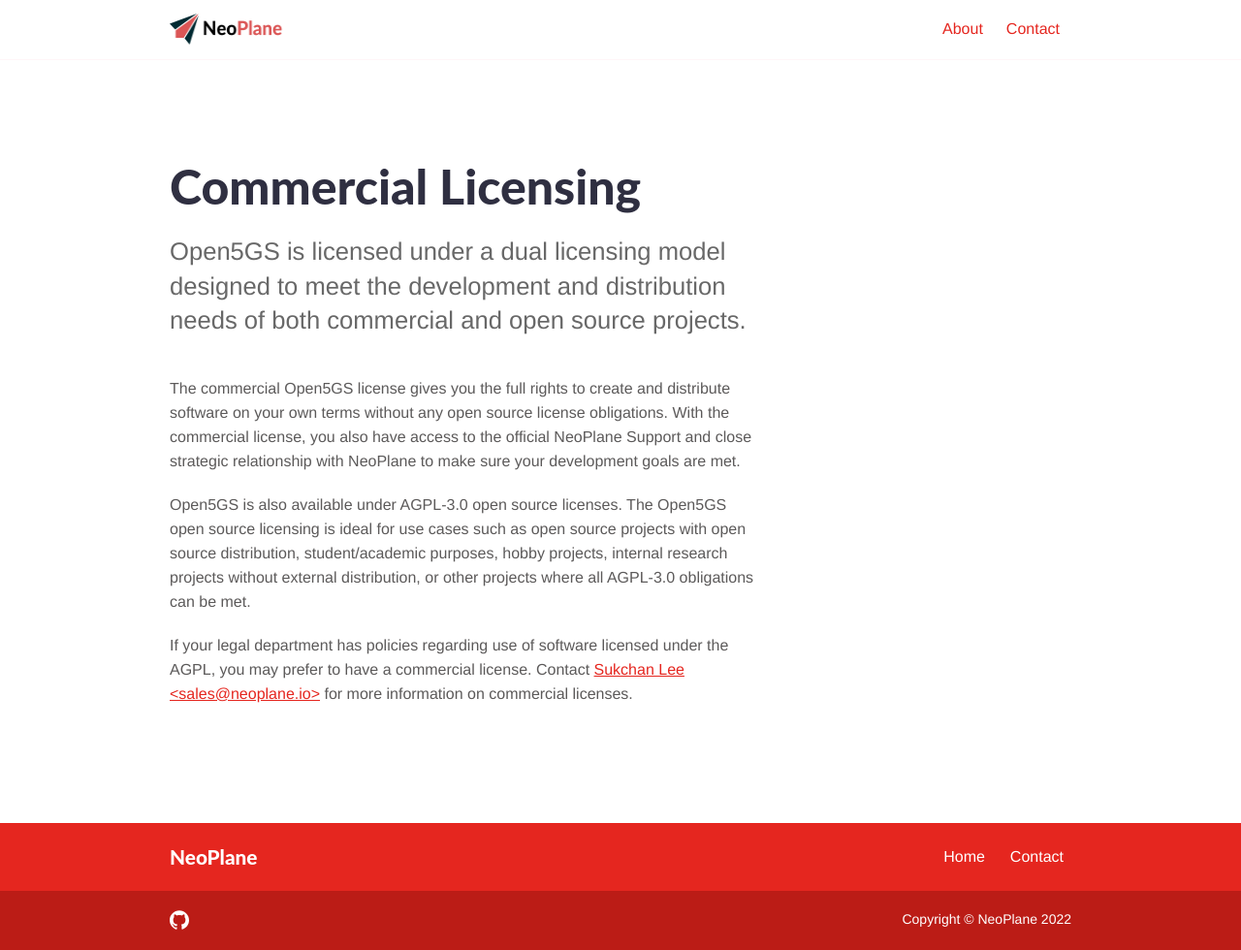
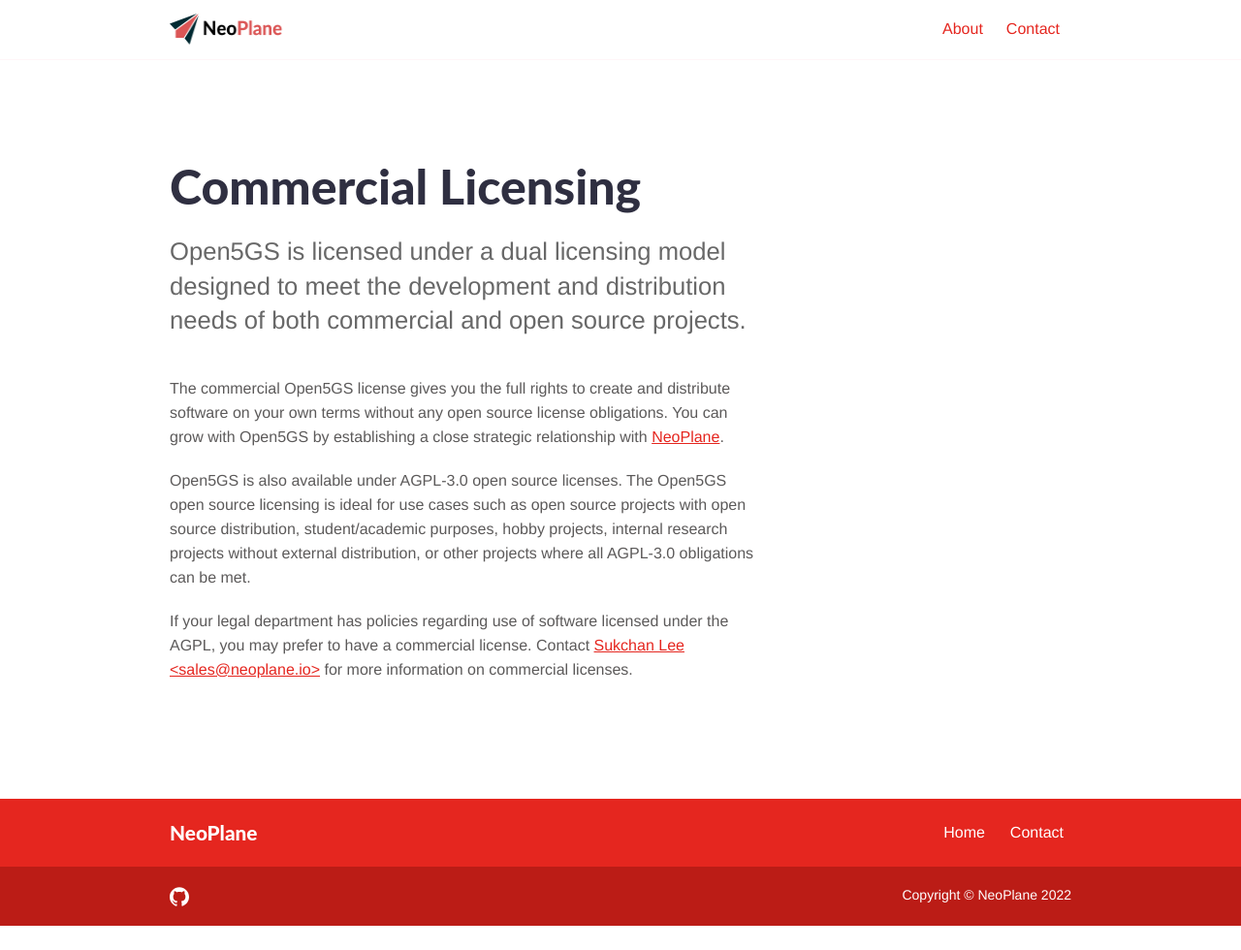
Before and after one commit to newplane/newplane.github.io, a Jekyll site: the page built from _services/02-commercial-licensing.md, in a window 1280 px wide. Shown: the whole page at 97% size. Built offline with Jekyll 4.4.1, drawn with Linux system fonts in a browser that asks for light colours; after the commit the page ends 955 px from its top, so only the background shows below that.

Commit message:
update it

```diff
--- a/_services/02-commercial-licensing.md
+++ b/_services/02-commercial-licensing.md
@@ -7,7 +7,7 @@ weight: 2
 
 Open5GS is licensed under a dual licensing model designed to meet the development and distribution needs of both commercial and open source projects.
 
-The commercial Open5GS license gives you the full rights to create and distribute software on your own terms without any open source license obligations. With the commercial license, you also have access to the official NeoPlane Support and close strategic relationship with NeoPlane to make sure your development goals are met.
+The commercial Open5GS license gives you the full rights to create and distribute software on your own terms without any open source license obligations. You can grow with Open5GS by establishing a close strategic relationship with [NeoPlane](https://neoplane.io).
 
 Open5GS is also available under AGPL-3.0 open source licenses. The Open5GS open source licensing is ideal for use cases such as open source projects with open source distribution, student/academic purposes, hobby projects, internal research projects without external distribution, or other projects where all AGPL-3.0 obligations can be met.
 
```
